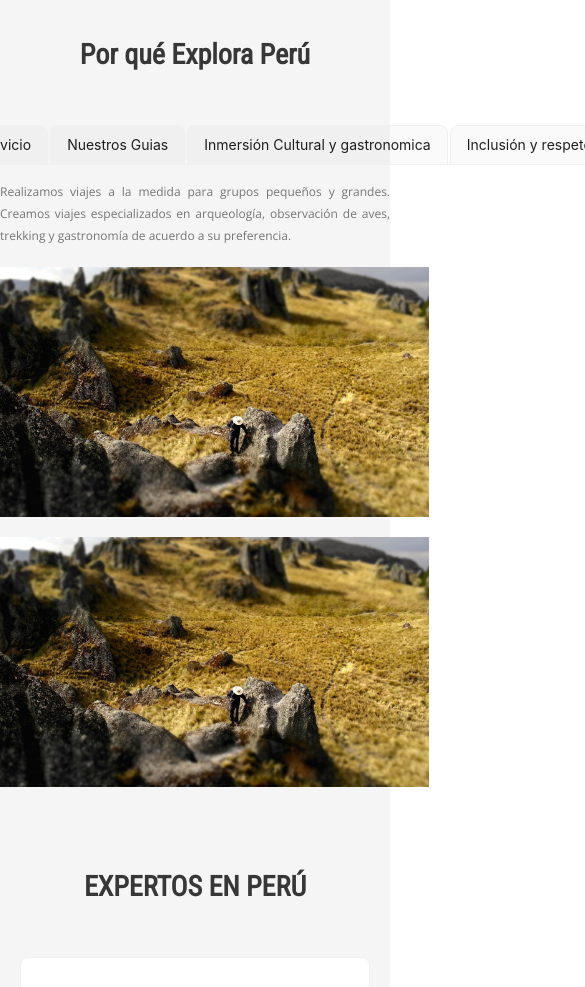
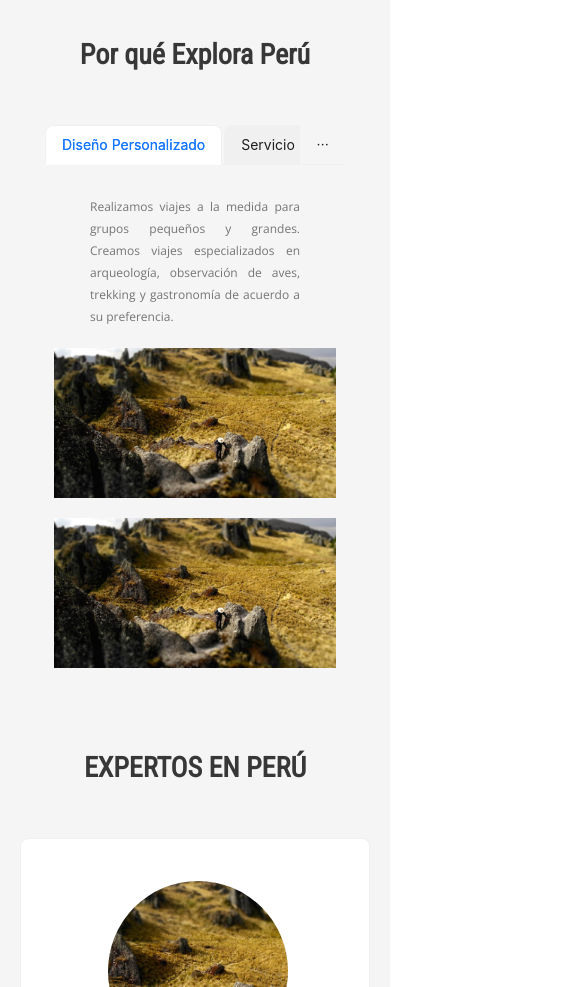
Before and after one commit to CalebCastro26/explora-peru, a React (Vite) app: page /nosotros in a window 390 px wide. Shown: the part 860-1847 px from the top of the page, 585 px wide, since content can reach past the window. Built offline with nearby package versions, Linux system fonts and the light colour scheme.

Commit message:
update: resposive contactanos

```diff
--- a/src/Pages/Contacto.css
+++ b/src/Pages/Contacto.css
@@ -64,8 +64,27 @@
   gap: 10px;
 }
 
+.ant-select-selector {
+  border: none !important;
+  background: none !important;
+}
+
+.ant-select-focused {
+  border: none !important;
+  background: none !important;
+}
+
 .form-contactanos .form-codigo {
   width: 150px;
+  padding: 9px 8px;
+  font-family: "Open Sans", sans-serif;
+  color: #373737;
+  font-size: 14px;
+  border-radius: 5px;
+  border: 1px solid #555555;
+  outline: none;
+  margin: 10px 0;
+  letter-spacing: 1px;
 }
 
 .form-contactanos .form-movil {
@@ -182,3 +201,32 @@
   margin-right: 15px;
   margin-top: -15px;
 }
+
+@media screen and (max-width: 1200px) {
+  .contactos-content {
+    gap: 50px;
+  }
+}
+
+@media screen and (max-width: 1050px) {
+  .contactos-content {
+    flex-direction: column;
+    align-items: center;
+  }
+}
+
+@media screen and (max-width: 768px) {
+  .contactos-content-left {
+    width: 390px;
+  }
+}
+
+@media screen and (max-width: 405px) {
+  .contactos-content-left {
+    width: 300px;
+  }
+
+  .contactos-content-right {
+    width: 300px;
+  }
+}
--- a/src/Pages/Nosotros.css
+++ b/src/Pages/Nosotros.css
@@ -57,6 +57,13 @@
 
 .tabName:focus {
   color: red;
+}
+
+.ant-tabs-nav-list {
+  display: flex;
+  align-items: center;
+  justify-content: center;
+  width: 100%;
 }
 
 .tab {
@@ -131,6 +138,18 @@
   .img-expertos {
     margin-left: 5px;
   }
+
+  .tab {
+    flex-direction: column;
+  }
+
+  .tab p {
+    max-width: 300px;
+  }
+
+  .tab img {
+    height: 200px;
+  }
 }
 
 @media screen and (max-width: 768px) {
@@ -154,10 +173,43 @@
   .img-expertos {
     margin-left: 5px;
   }
+
+  .tab p {
+    margin-top: 15px;
+    max-width: 300px;
+  }
+
+  .ant-tabs-nav-list {
+    display: flex;
+    align-items: center;
+    justify-content: start;
+    width: 360px !important;
+  }
+
+  .tab {
+    margin: 0;
+    padding: 0;
+  }
 }
 
 @media screen and (max-width: 405px) {
   .expertos-card {
     width: 350px;
   }
+
+  .ant-tabs-nav-list {
+    display: flex;
+    align-items: center;
+    justify-content: start;
+    width: 100px !important;
+  }
+
+  .tab {
+    margin: 0;
+    padding: 0;
+  }
+
+  .tab img {
+    height: 150px;
+  }
 }
--- a/src/Pages/Nosotros.jsx
+++ b/src/Pages/Nosotros.jsx
@@ -85,7 +85,7 @@ export default function Nosotros() {
       <h3>Por qué Explora Perú</h3>
       <div className="tab-container">
         <Tabs
-          centered
+          className="tabs"
           tabPosition="top"
           type="card"
           items={items}
```
